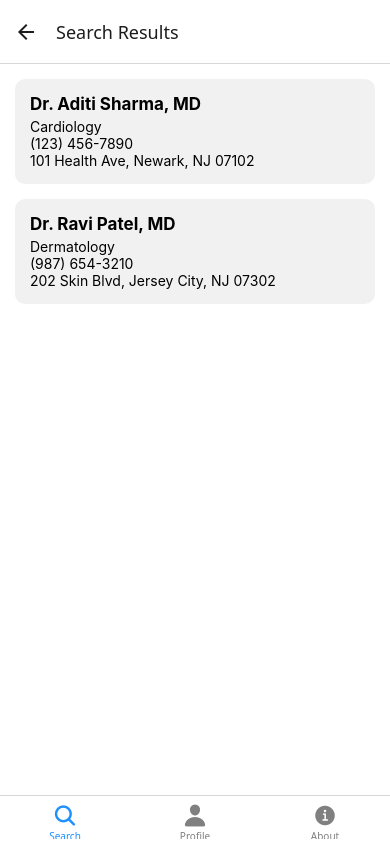
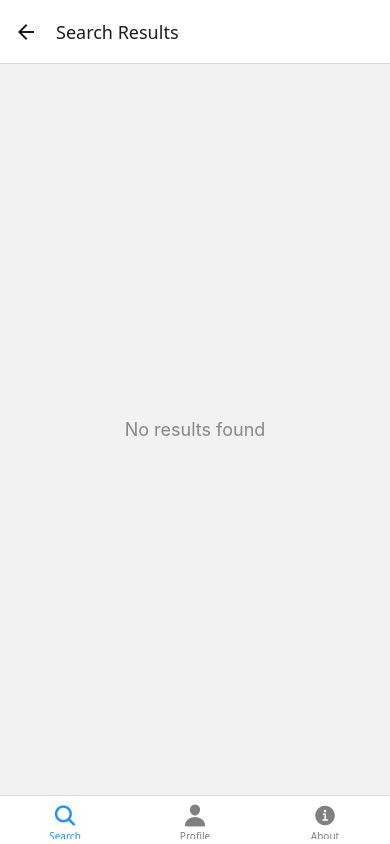
Before and after one commit to LakshayMunjal-dev/FindMyProvider, a React Native app: screen /Results in a window 390 px wide. Built offline with nearby package versions, Linux system fonts and the light colour scheme.

Commit message:
Modify ResultsScreen to display CMS providers

```diff
--- a/screens/ResultsScreen.js
+++ b/screens/ResultsScreen.js
@@ -1,53 +1,11 @@
-import React, { useEffect, useState } from 'react';
-import { View, Text, FlatList, TouchableOpacity, ActivityIndicator, StyleSheet } from 'react-native';
+import React from 'react';
+import { View, Text, FlatList, TouchableOpacity, StyleSheet } from 'react-native';
 
-const mockProviders = [
-  {
-    id: '1',
-    name: 'Dr. Aditi Sharma, MD',
-    specialty: 'Cardiology',
-    gender: 'Female',
-    languages: 'English, Hindi',
-    practiceType: 'Individual',
-    address: '101 Health Ave, Newark, NJ 07102',
-    phone: '(123) 456-7890',
-    email: 'aditi@horizonmed.com',
-    hospitalAffiliations: 'Saint Michael’s Hospital',
-    boardAffiliations: 'American Board of Cardiology',
-    networkParticipations: 'Horizon Managed Care: Yes\nHorizon PPO: Yes',
-  },
-  {
-    id: '2',
-    name: 'Dr. Ravi Patel, MD',
-    specialty: 'Dermatology',
-    gender: 'Male',
-    languages: 'English',
-    practiceType: 'Group',
-    address: '202 Skin Blvd, Jersey City, NJ 07302',
-    phone: '(987) 654-3210',
-    email: 'ravi@horizonmed.com',
-    hospitalAffiliations: 'City MD',
-    boardAffiliations: 'American Board of Dermatology',
-    networkParticipations: 'Horizon Managed Care: Yes\nHorizon PPO: No',
-  },
-];
+export default function ResultsScreen({ route, navigation }) {
 
-export default function ResultsScreen({ navigation }) {
-  const [loading, setLoading] = useState(true);
-  const [results, setResults] = useState([]);
+  const { providers = [] } = route.params || {};
 
-  useEffect(() => {
-    setTimeout(() => {
-      setResults(mockProviders);
-      setLoading(false);
-    }, 1000);
-  }, []);
-
-  if (loading) {
-    return <ActivityIndicator size="large" style={{ flex: 1, justifyContent: 'center' }} />;
-  }
-
-  if (results.length === 0) {
+  if (providers.length === 0) {
     return (
       <View style={styles.center}>
         <Text style={styles.noResults}>No results found</Text>
@@ -58,17 +16,20 @@ export default function ResultsScreen({ navigation }) {
   return (
     <View style={styles.container}>
       <FlatList
-        data={results}
-        keyExtractor={(item) => item.id.toString()}
+        data={providers}
+        keyExtractor={(item, index) => index.toString()}
         renderItem={({ item }) => (
           <TouchableOpacity
             style={styles.card}
             onPress={() => navigation.navigate('Details', { provider: item })}
           >
-            <Text style={styles.name}>{item.name}</Text>
-            <Text>{item.specialty}</Text>
-            <Text>{item.phone}</Text>
-            <Text>{item.address}</Text>
+            <Text style={styles.name}>
+            {item.basic?.first_name || ''} {item.basic?.last_name || item.basic?.organization_name || ''}
+            </Text>
+            <Text>Credential: {item.basic?.credential || 'N/A'}</Text>
+            <Text>Specialty: {item.taxonomies?.[0]?.desc || 'N/A'}</Text>
+            <Text>City: {item.addresses?.[0]?.city || 'N/A'}, {item.addresses?.[0]?.state || ''}</Text>
+            <Text>NPI Number: {item.number || 'N/A'}</Text>
           </TouchableOpacity>
         )}
       />
```
